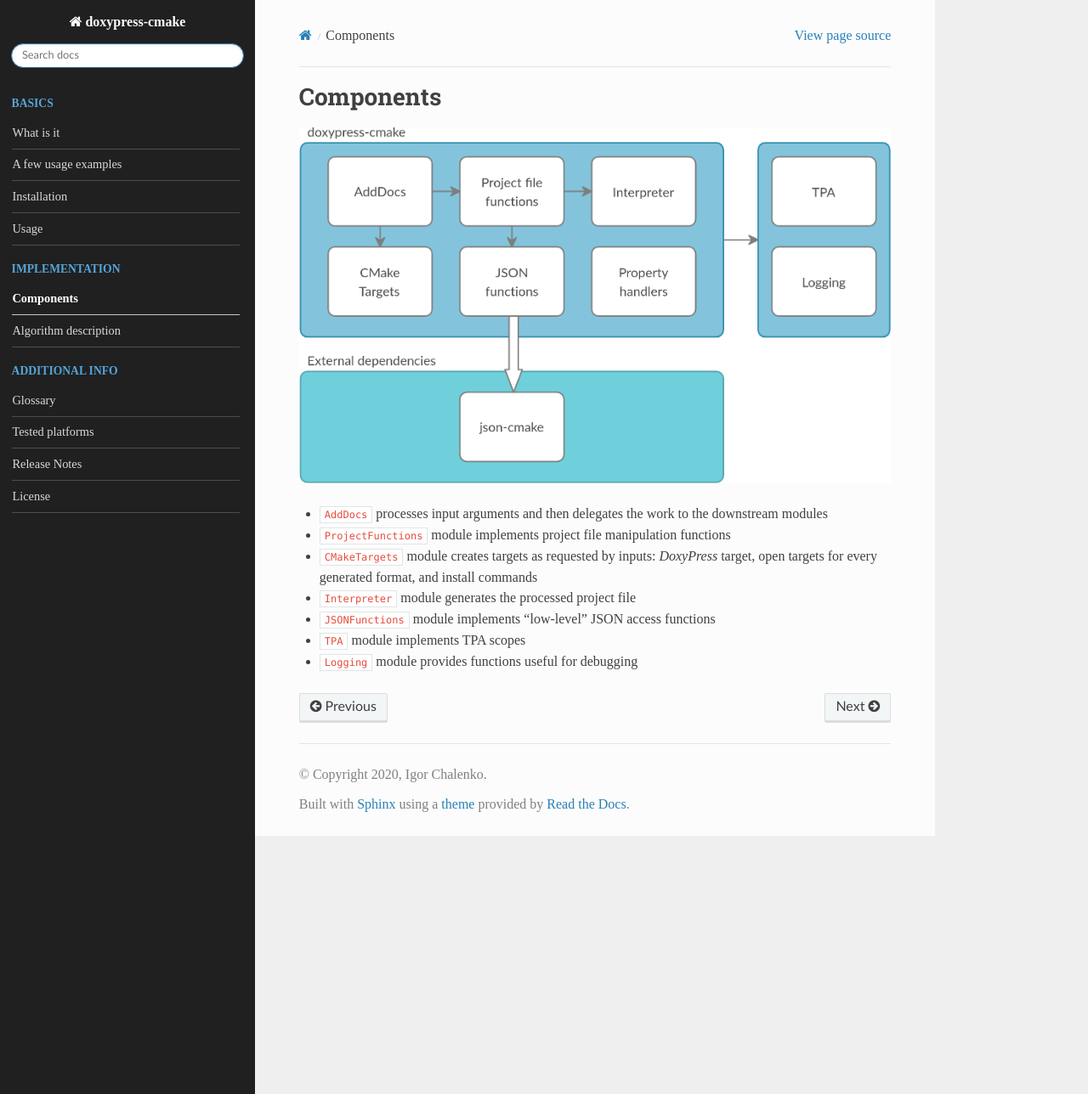
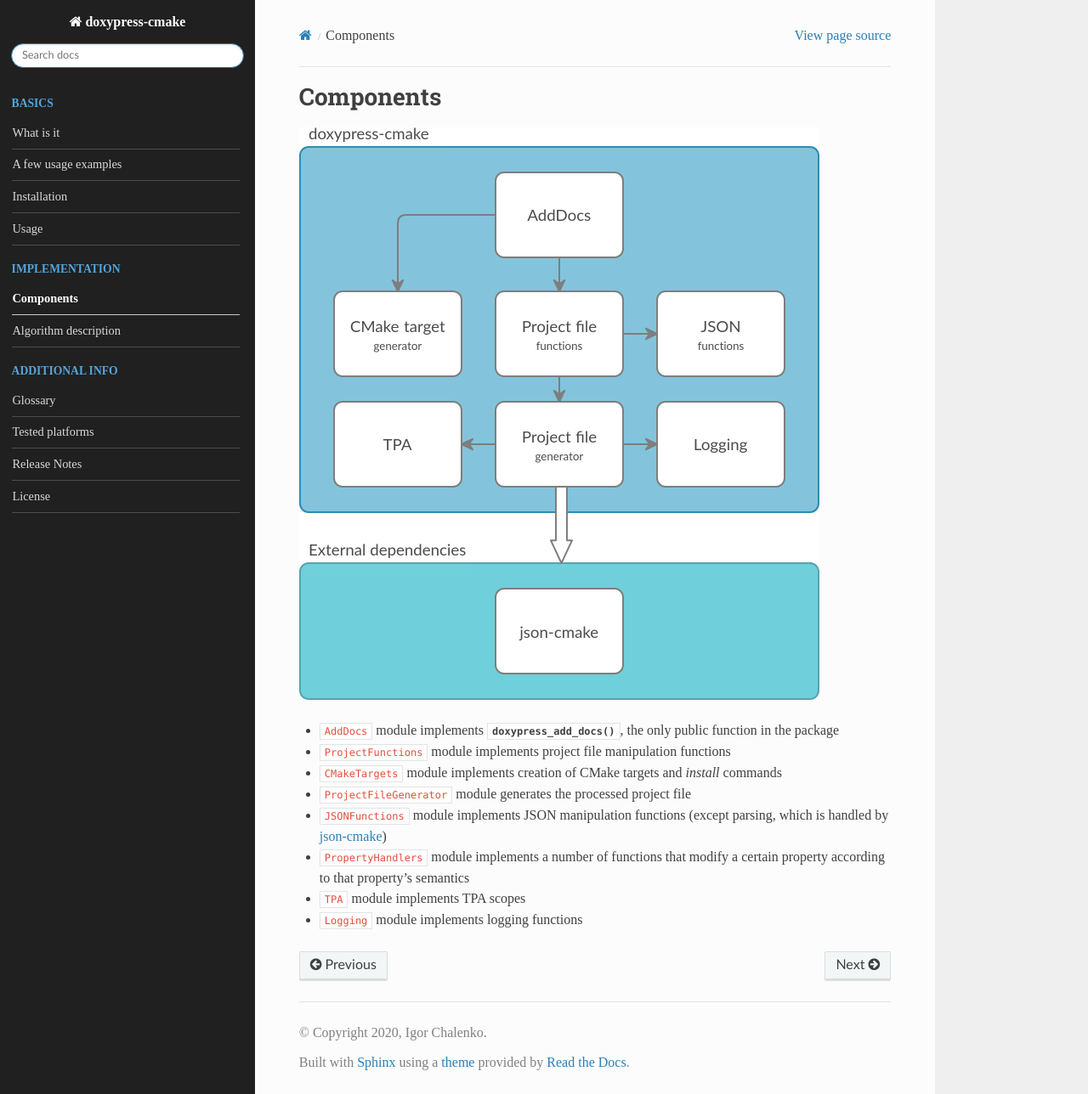
Before and after one commit to igor-chalenko/doxypress-cmake, a Sphinx documentation site: the page built from doc/source/components.rst, in a window 1280 px wide and 1288 px high. Shown: the whole window at 85% size. Built offline with Sphinx 7.4.7 and the Read the Docs theme 2.0.0, drawn with Linux system fonts in a browser that asks for light colours.

Commit message:
DP-37 Intermediate commit.

```diff
--- /dev/null
+++ b/doc/source/CMakeTargetGenerator.rst
@@ -0,0 +1 @@
+.. cmake-module:: ../../cmake/CMakeTargetGenerator.cmake
--- a/doc/source/DoxypressParameters.rst
+++ /dev/null
@@ -1 +0,0 @@
-.. cmake-module:: ../../cmake/Parameters.cmake
--- a/doc/source/DoxypressTargets.rst
+++ /dev/null
@@ -1 +0,0 @@
-.. cmake-module:: ../../cmake/DoxypressTargets.cmake
--- /dev/null
+++ b/doc/source/ProjectFileGenerator.rst
@@ -0,0 +1 @@
+.. cmake-module:: ../../cmake/ProjectFileGenerator.cmake
--- a/doc/source/components.rst
+++ b/doc/source/components.rst
@@ -3,12 +3,25 @@
 
 .. image:: _static/img/components.png
 
-* ``AddDocs`` processes input arguments and then delegates the work to
-  the downstream modules
+* ``AddDocs`` module implements :cmake:command:`doxypress_add_docs`, the only
+  public function in the package
 * ``ProjectFunctions`` module implements project file manipulation functions
-* ``CMakeTargets`` module creates targets as requested by inputs: `DoxyPress`
-  target, open targets for every generated format, and install commands
-* ``Interpreter`` module generates the processed project file
-* ``JSONFunctions`` module implements "low-level" JSON access functions
+* ``CMakeTargets`` module implements creation of CMake targets and `install`
+  commands
+* ``ProjectFileGenerator`` module generates the processed project file
+* ``JSONFunctions`` module implements JSON manipulation functions (except
+  parsing, which is handled by json-cmake_)
+* ``PropertyHandlers`` module implements a number of functions that modify
+  a certain property according to that property's semantics
 * ``TPA`` module implements :ref:`TPA scopes<TPA scope>`
-* ``Logging`` module provides functions useful for debugging
+* ``Logging`` module implements logging functions
+
+.. toctree::
+   ProjectFileGenerator
+   CMakeTargetGenerator
+   JSONFunctions
+   PropertyHandlers
+   Logging
+   TPA
+
+.. _json-cmake: https://github.com/sbellus/json-cmake
--- a/doc/source/index.rst
+++ b/doc/source/index.rst
@@ -24,11 +24,6 @@
    :caption: Implementation
 
    components
-   Logging
-   TPA
-   JSONFunctions
-   DoxypressTargets
-   Setters
    description
 
 .. toctree::
```
Also changed, not shown: doc/source/glossary.rst (+7 -2 lines), doc/source/PropertyHandlers.rst (renamed from doc/source/Setters.rst), doc/source/_static/img/components.png, 13 other files.
